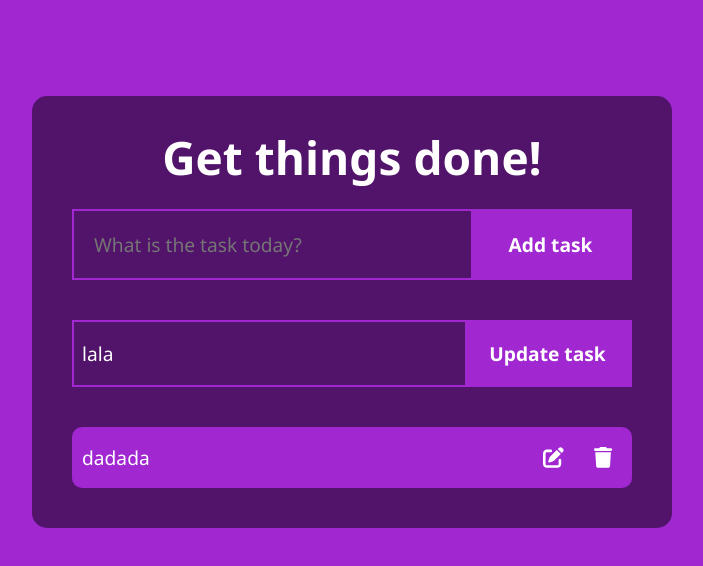
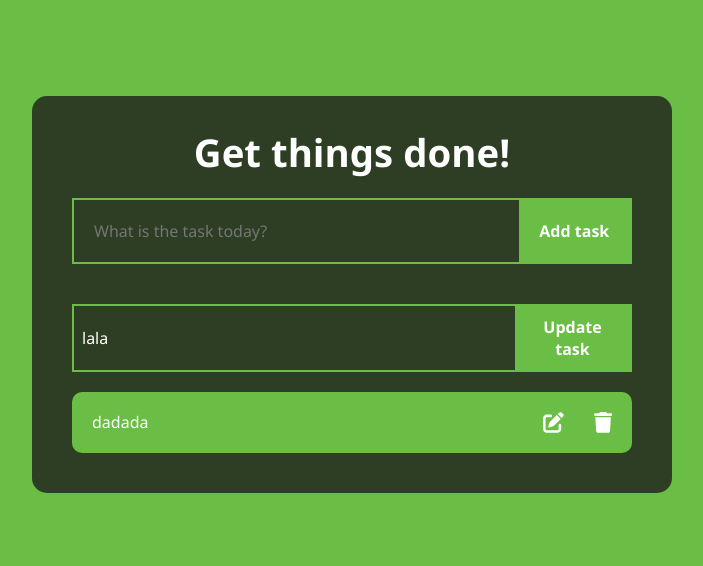
Before and after one commit to RomaPetlya/todo-app-redev, a React (Vite) app: page / in a window 1280 px wide. Both pictures are taken after a click on the icon 841 px from the left and 350 px from the top of the page. Shown: the top 566 px of the page, without its empty margins (288-991 px from the left). Built offline with nearby package versions, Linux system fonts and the light colour scheme.

Commit message:
green version

```diff
--- a/src/App.css
+++ b/src/App.css
@@ -9,7 +9,7 @@
 }
 
 .app-todo {
-    background-color: #52146b;
+    background-color: #2d3e24;
     display: flex;
     flex-direction: column;
     align-items: center;
--- a/src/components/todo/button.css
+++ b/src/components/todo/button.css
@@ -1,8 +1,8 @@
 .btn-task {
     all: unset;
-    width: 25%;
+    width: 15%;
     padding: 10px 20px;
-    background-color: #a128d1;
+    background-color: #6abd45;
     cursor: pointer;
     font: inherit;
     font-weight: 700;
@@ -13,7 +13,7 @@
 }
 
 .btn-task:hover {
-    background-color: #ffffff;
-    color: #a128d1;
+    background-color: #41712d;
+    color: #ffffff;
     transition: 0.15s ease-in;
 }
--- a/src/components/todo/noTasks/noTasks.css
+++ b/src/components/todo/noTasks/noTasks.css
@@ -5,6 +5,6 @@
     padding: 20px;
     margin: 40px 0 ;
     gap: 15px;
-    background-color: #a128d1;
+    background-color: #6abd45;
     border-radius: 15px;
 }
--- a/src/components/todo/task-form/taskInput.css
+++ b/src/components/todo/task-form/taskInput.css
@@ -4,10 +4,10 @@
     outline: none;
     font: inherit;
     display: block;
-    width: 75%;
+    width: 85%;
 }
 
 .task-form {
-    border: 2px solid #a128d1;
+    border: 2px solid #6abd45;
     display: flex;
 }
--- a/src/components/todo/task/task.css
+++ b/src/components/todo/task/task.css
@@ -2,7 +2,7 @@
     width: 100%;
     display: flex;
     padding: 10px;
-    background-color: #a128d1;
+    background-color: #6abd45;
     border-radius: 10px;
     align-items: center;
     justify-content: space-between;
@@ -10,7 +10,7 @@
 
 .taskText {
     width: 100%;
-    margin-right: 10px;
+    margin: 0 10px;
     word-wrap: break-word;
     overflow-wrap: break-word;
 }
@@ -23,7 +23,7 @@
 }
 
 .done {
-    color: #d3d3d3;
+    color: #d4ecd6;
     text-decoration: line-through;
 }
 
@@ -34,8 +34,8 @@
 }
 
 .icon:hover {
-    color: #a128d1;
-    background-color: #fff;
+    color: #fff;
+    background-color: #41712d;
     border-radius: 5px;
     transition: 0.15s ease-in;
 }
--- a/src/components/todo/updateTask/updateTask.css
+++ b/src/components/todo/updateTask/updateTask.css
@@ -4,11 +4,10 @@
     outline: none;
     font: inherit;
     display: block;
-    width: 75%;
+    width: 85%;
 }
 
 .update-task-form {
-    border: 2px solid #a128d1;
+    border: 2px solid #6abd45;
     display: flex;
-    margin-bottom: 20px;
 }
--- a/src/index.css
+++ b/src/index.css
@@ -7,7 +7,7 @@
 
 body {
   font-family:'Segoe UI', Tahoma, Geneva, Verdana, sans-serif;
-  background-color: #a128d1;
+  background-color: #6abd45;
   color: #ffffff;
-  font-size: 1.2rem;
+  font-size: 1rem;
 }
```
Also changed, not shown: 1 other file (tests, documents, lock files or other folders).
